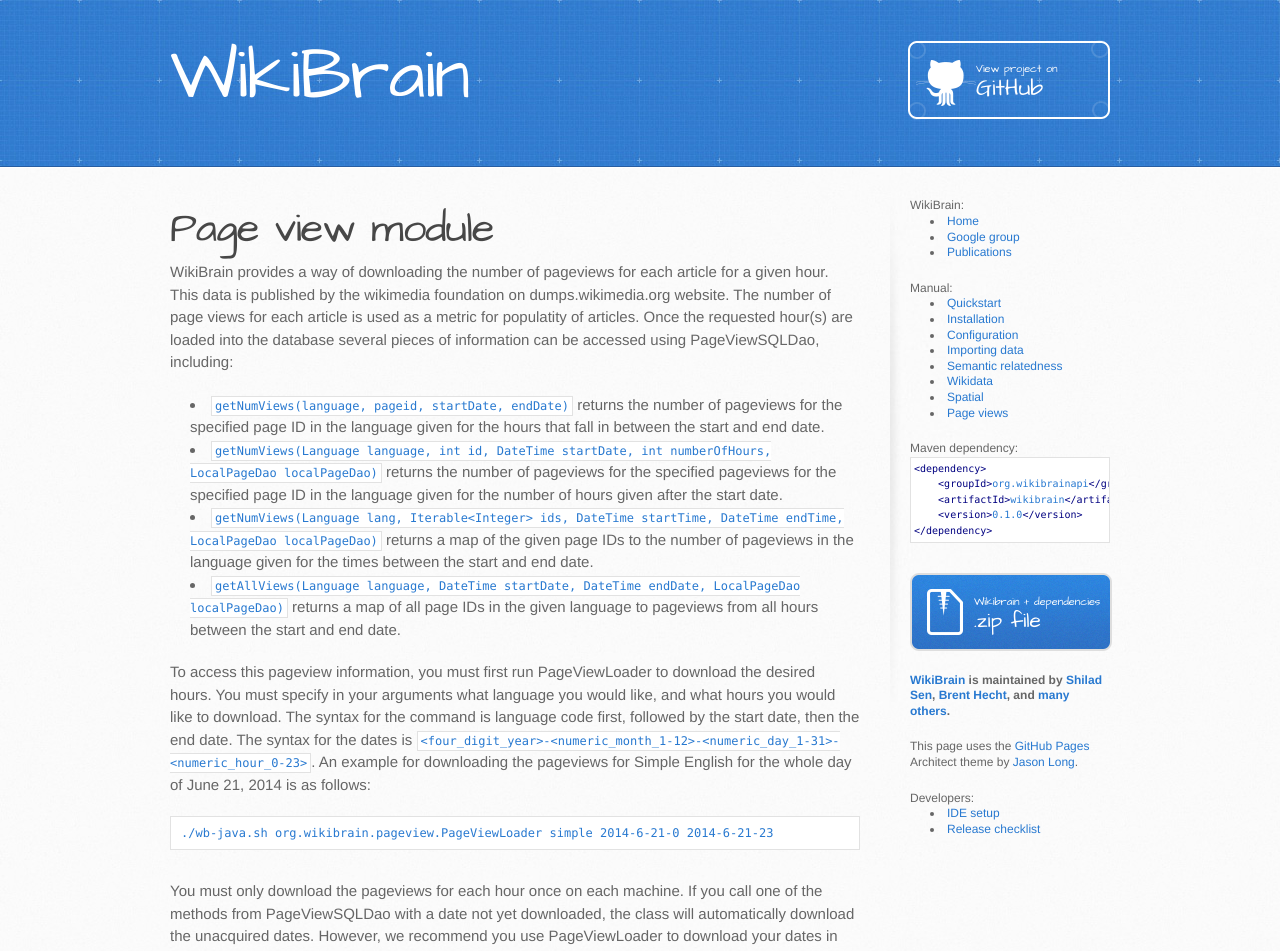
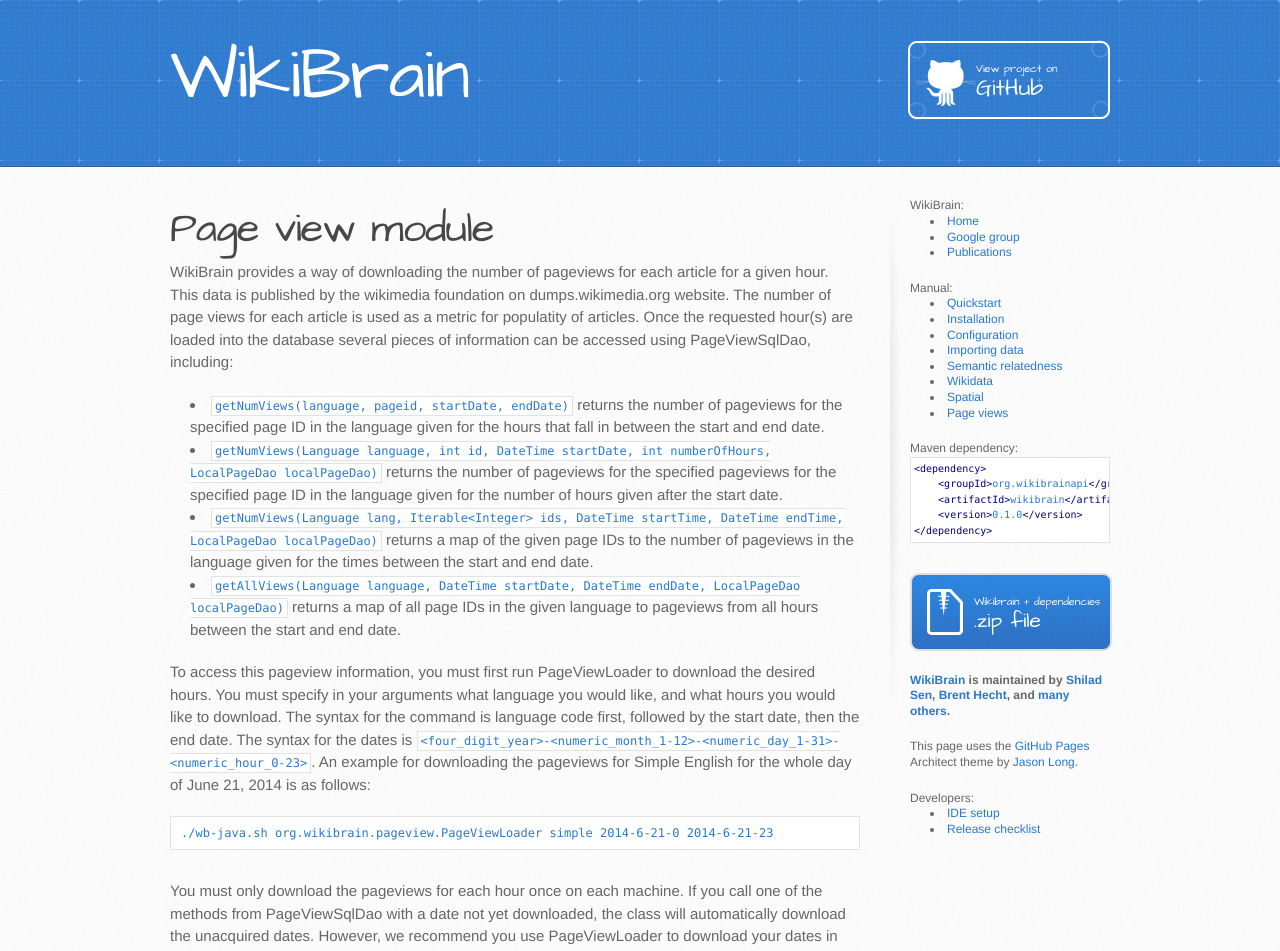
Before and after one commit to shilad/wikibrain, a Jekyll site: the page built from tutorial/views.md, in a window 1280 px wide. Shown: the top 951 px of the page. Built offline with Jekyll 4.4.1, drawn with Linux system fonts in a browser that asks for light colours; nearby versions of some CDN libraries; Markdown is read by kramdown in place of the engine named in the settings; some of the changed text lies outside the part shown.

````diff
--- a/tutorial/views.md
+++ b/tutorial/views.md
@@ -4,7 +4,7 @@
 ---
 
 # Page view module
-WikiBrain provides a way of downloading the number of pageviews for each article for a given hour. This data is published by the wikimedia foundation on dumps.wikimedia.org website. The number of page views for each article is used as a metric for populatity of articles. Once the requested hour(s) are loaded into the database several pieces of information can be accessed using PageViewSQLDao, including:
+WikiBrain provides a way of downloading the number of pageviews for each article for a given hour. This data is published by the wikimedia foundation on dumps.wikimedia.org website. The number of page views for each article is used as a metric for populatity of articles. Once the requested hour(s) are loaded into the database several pieces of information can be accessed using PageViewSqlDao, including:
 
 * `getNumViews(language, pageid, startDate, endDate)` returns the number of pageviews for the specified page ID in the language given for the hours that fall in between the start and end date.
 * `getNumViews(Language language, int id, DateTime startDate, int numberOfHours, LocalPageDao localPageDao)` returns the number of pageviews for the specified pageviews for the specified page ID in the language given for the number of hours given after the start date.
@@ -16,7 +16,7 @@ To access this pageview information, you must first run PageViewLoader to downlo
 ```bash
 ./wb-java.sh org.wikibrain.pageview.PageViewLoader simple 2014-6-21-0 2014-6-21-23
 ```
-You must only download the pageviews for each hour once on each machine. If you call one of the methods from PageViewSQLDao with a date not yet downloaded, the class will automatically download the unacquired dates. However, we recommend you use PageViewLoader to download your dates in advance.
+You must only download the pageviews for each hour once on each machine. If you call one of the methods from PageViewSqlDao with a date not yet downloaded, the class will automatically download the unacquired dates. However, we recommend you use PageViewLoader to download your dates in advance.
 
 Once you have downloaded the needed pageview files, you can search for pageviews for specific articles with the code like the following:
 
````
